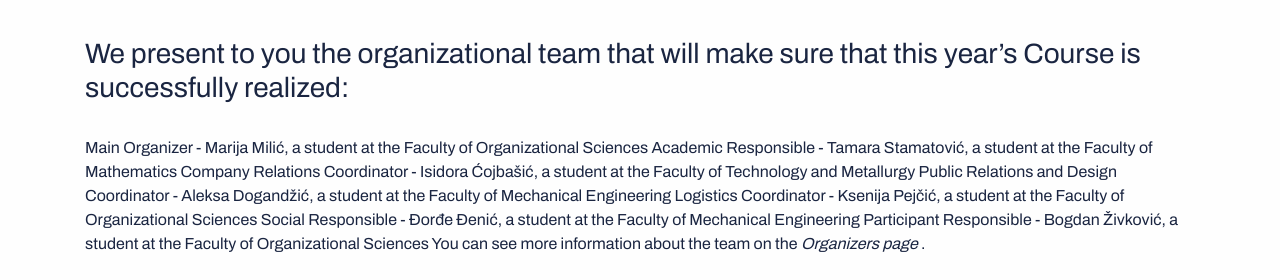
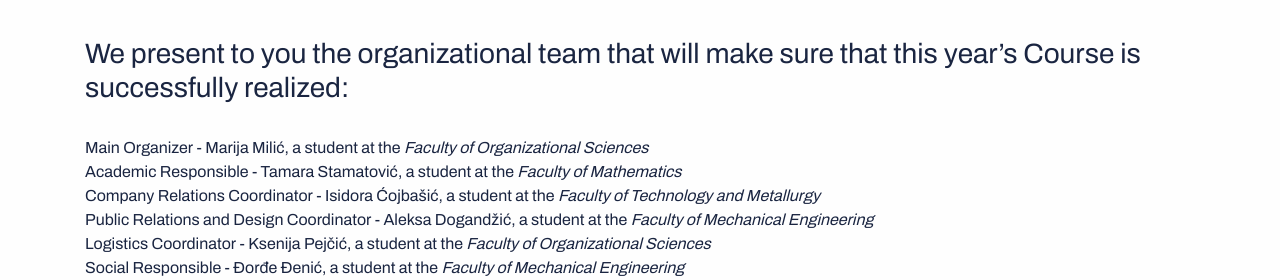
Before and after one commit to IT-BestBelgrade/course.best.rs, a plain HTML site: page vest.html in a window 1280 px wide. Shown: the part 665-945 px from the top of the page. Drawn offline with Linux system fonts and the light colour scheme; some packages are replaced by stand-ins of ours; files whose address does not match are found by name.

Commit message:
vesti uredjene

```diff
--- a/vest.html
+++ b/vest.html
@@ -128,13 +128,14 @@
                     </h3>
                     <br />
                     <p class="mb-50">
-                        Main Organizer - Marija Milić, a student at the Faculty of Organizational Sciences
-                        Academic Responsible - Tamara Stamatović, a student at the Faculty of Mathematics
-                        Company Relations Coordinator - Isidora Ćojbašić, a student at the Faculty of Technology and Metallurgy
-                        Public Relations and Design Coordinator - Aleksa Dogandžić, a student at the Faculty of Mechanical Engineering
-                        Logistics Coordinator - Ksenija Pejčić, a student at the Faculty of Organizational Sciences
-                        Social Responsible - Đorđe Đenić, a student at the Faculty of Mechanical Engineering
-                        Participant Responsible - Bogdan Živković, a student at the Faculty of Organizational Sciences
+                       <b> Main Organizer</b> - Marija Milić, a student at the <i>Faculty of Organizational Sciences</i><br>
+                       <b>Academic Responsible</b> - Tamara Stamatović, a student at the <i>Faculty of Mathematics</i><br>
+                       <b>Company Relations Coordinator</b> - Isidora Ćojbašić, a student at the <i>Faculty of Technology and Metallurgy</i><br>
+                       <b>Public Relations and Design Coordinator</b> - Aleksa Dogandžić, a student at the <i>Faculty of Mechanical Engineering</i><br>
+                       <b>Logistics Coordinator</b> - Ksenija Pejčić, a student at the <i>Faculty of Organizational Sciences</i><br>
+                       <b>Social Responsible</b> - Đorđe Đenić, a student at the <i>Faculty of Mechanical Engineering</i><br>
+                       <b> Participant Responsible</b> - Bogdan Živković, a student at the <i>Faculty of Organizational Sciences</i><br>
+                        <br>
 
                         You can see more information about the team on the <a href="organizers.html" id="vest"> <i> Organizers page </i> </a>.
 
```
